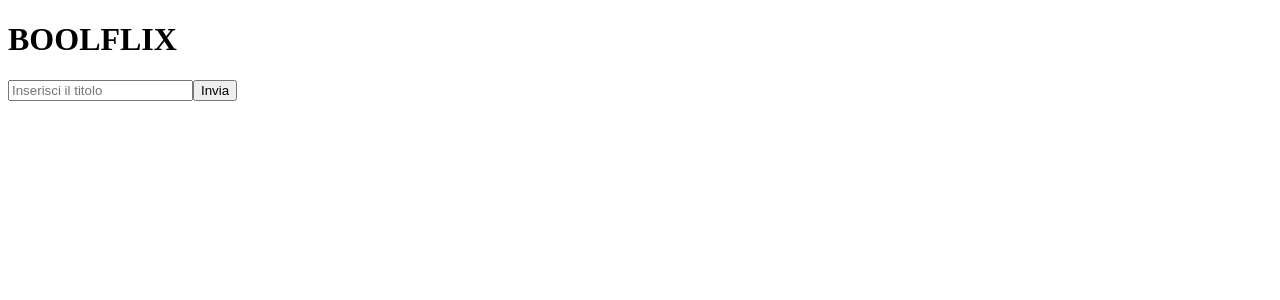
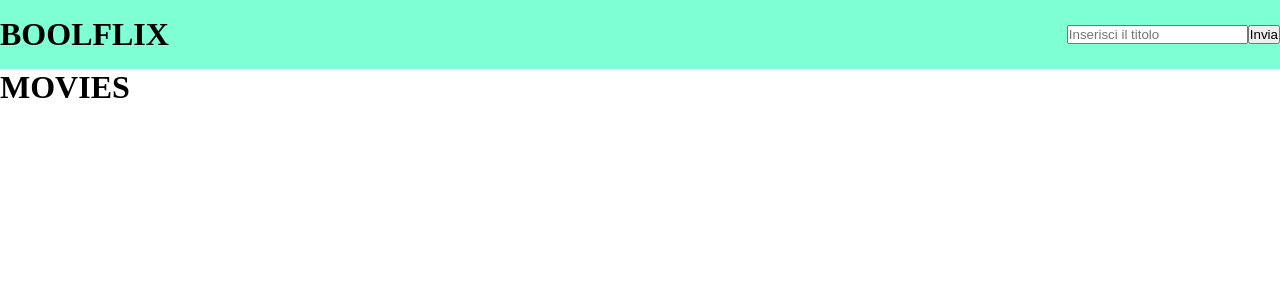
Before and after one commit to leonardo-guglielmini/react-boolflix, a React (Vite) app: page / in a window 1280 px wide. Shown: the top 300 px of the page. Built offline with nearby package versions, Linux system fonts and the light colour scheme.

Commit message:
MILESTONE 1 ADD Card.jsx, Main.jsx

```diff
--- a/src/App.css
+++ b/src/App.css
@@ -0,0 +1,5 @@
+*, *::after,*::before{
+  margin:0;
+  padding: 0;
+  box-sizing: border-box;
+}
--- a/src/App.jsx
+++ b/src/App.jsx
@@ -2,35 +2,39 @@ import { useState } from 'react'
 import './App.css'
 import axios from "axios"
 
-import { API_URI, API_KEY } from './config'
+import { API_URI, API_KEY, API_MOVIE_PATH } from './config'
 import GlobalContext from './context/GlobalContext'
+
 import Header from './components/Header/Header'
+import Main from './components/Main/Main'
 
 function App() {
 
-  const API_MOVIE_PATH = '3/search/movie'
+
 
   const [movies, setMovies] = useState([])
 
-  function fetchMovies(query){
-    axios.get(`${API_URI+API_MOVIE_PATH}`,
+  async function fetchMovies(query){
+    const res = await axios.get(`${API_URI+API_MOVIE_PATH}`,
     {params:{
       api_key : API_KEY,
       query
       }
     })
-    .then(res => {
-      setMovies(res.data)
-      console.log(res.data)
-    })
-    .catch(err =>{
-      console.error(err)
-    })
+    try{
+      //console.log(res.data)
+      console.log(res.data.results)
+      setMovies(res.data.results)
+    }
+    catch(err){
+      console.log(err)
+    }
   }
 
   return (
     <GlobalContext.Provider value={{movies, setMovies, fetchMovies}}>
-      <Header></Header>
+      <Header/>
+      <Main/>
     </GlobalContext.Provider>
   )
 }
--- /dev/null
+++ b/src/components/Card/Card.jsx
@@ -0,0 +1,13 @@
+
+export default function Card(movie={}){
+
+    const {title, original_title, original_language,vote_average} = movie.movie;
+    return(
+        <div>
+            <h1>{title}</h1>
+            <h2>{original_title}</h2>
+            <h3>{original_language}</h3>
+            <h3>{vote_average}</h3>
+        </div>
+    )
+}
--- a/src/components/Header/Header.jsx
+++ b/src/components/Header/Header.jsx
@@ -1,5 +1,7 @@
 import GlobalContext from "../../context/GlobalContext"
 import { useContext, useState } from "react"
+
+import style from "./Header.module.css"
 
 
 export default function Header(){
@@ -16,7 +18,7 @@ export default function Header(){
     }
 
     return(
-        <header>
+        <header className={style.header}>
             <h1>BOOLFLIX</h1>
             <form onSubmit={(e) => {e.preventDefault(); search()}} action="">
                 <input type="text" id="query" name="query" placeholder="Inserisci il titolo" onChange={(e) => {handleFormData(e)}} value={query}/>
--- /dev/null
+++ b/src/components/Header/Header.module.css
@@ -0,0 +1,7 @@
+.header{
+    display: flex;
+    justify-content: space-between;
+    align-items: center;
+    padding: 1rem 0;
+    background-color: aquamarine;
+}
--- /dev/null
+++ b/src/components/Main/Main.jsx
@@ -0,0 +1,16 @@
+import { useContext } from "react";
+import GlobalContext from "../../context/GlobalContext";
+import Card from "../Card/Card";
+
+export default function Main(){
+
+    const {movies} = useContext(GlobalContext)
+    return(
+        <div>
+            <h1>MOVIES</h1>
+            {movies.map((movie)=>
+                <Card key={movie.id} movie={movie}/>
+            )}
+        </div>
+    )
+}
--- a/src/config.js
+++ b/src/config.js
@@ -1,4 +1,5 @@
 const API_KEY = "e4e226b63a5678f909fa5a5054b42860";
 const API_URI = "https://api.themoviedb.org/";
+const API_MOVIE_PATH = '3/search/movie';
 
-export { API_KEY, API_URI }
+export { API_KEY, API_URI, API_MOVIE_PATH }
```
